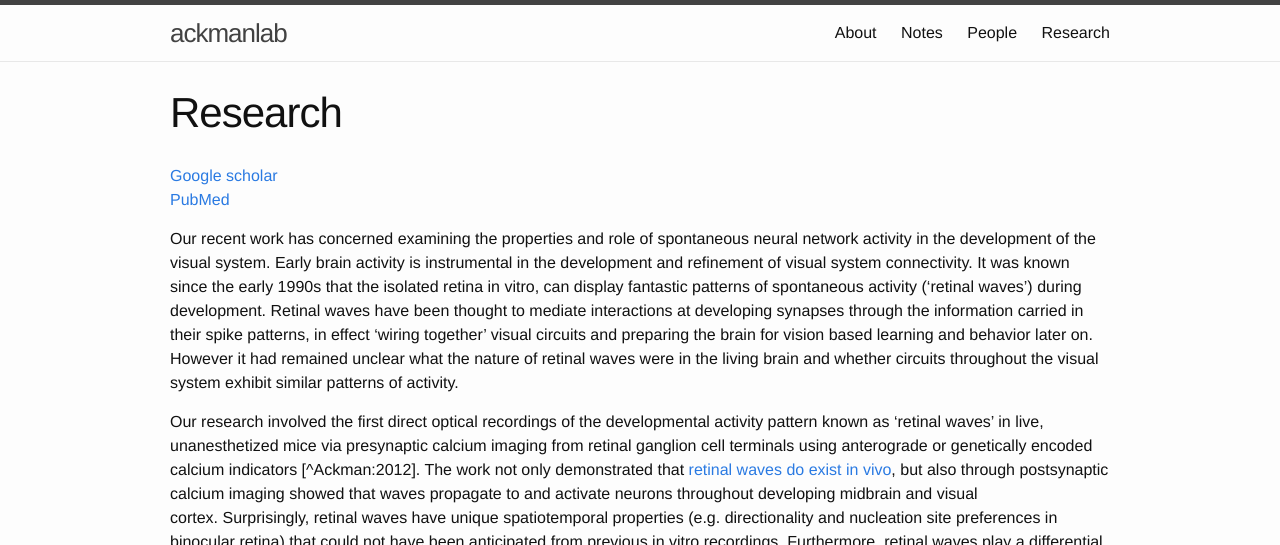
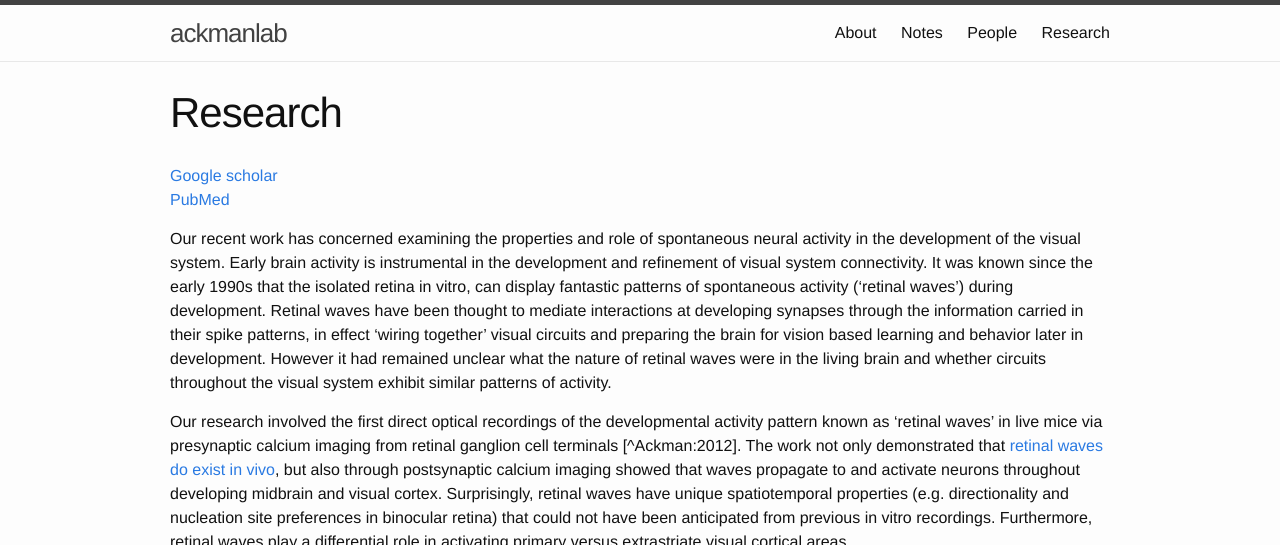
Before and after one commit to lanafrankle/ackmanlab, a Jekyll site: the page built from research.md, in a window 1280 px wide and 900 px high, cut to the strip 0-545 px from the top of the window. Built offline with Jekyll 4.4.1, drawn with Linux system fonts in a browser that asks for light colours; Markdown is read by kramdown in place of the engine named in the settings.

Commit message:
2016-08-05-07:12:42

```diff
--- a/_includes/head.html
+++ b/_includes/head.html
@@ -9,4 +9,5 @@
   <link rel="stylesheet" href="{{ "/css/main.css" | prepend: site.baseurl }}">
   <link rel="canonical" href="{{ page.url | replace:'index.html','' | prepend: site.baseurl | prepend: site.url }}">
   <link rel="alternate" type="application/rss+xml" title="{{ site.title }}" href="{{ "/feed.xml" | prepend: site.baseurl | prepend: site.url }}">
+  <link rel="icon" type="image/png" href="/favicon-32x32.png" sizes="32x32">
 </head>
--- a/research.md
+++ b/research.md
@@ -7,10 +7,9 @@ title: Research
 [Google scholar](http://scholar.google.com/citations?user=qtmtHEUAAAAJ&hl=en)
 [PubMed][pubmedMe]
 
-Our recent work has concerned examining the properties and role of spontaneous neural network activity in the development of the visual system. Early brain activity is instrumental in the development and refinement of visual system connectivity. It was known since the early 1990s that the isolated retina in vitro, can display fantastic patterns of spontaneous activity ('retinal waves') during development. Retinal waves have been thought to mediate interactions at developing synapses through the information carried in their spike patterns, in effect 'wiring together' visual circuits and preparing the brain for vision based learning and behavior later on. However it had remained unclear what the nature of retinal waves were in the living brain and whether circuits throughout the visual system exhibit similar patterns of activity.
+Our recent work has concerned examining the properties and role of spontaneous neural activity in the development of the visual system. Early brain activity is instrumental in the development and refinement of visual system connectivity. It was known since the early 1990s that the isolated retina in vitro, can display fantastic patterns of spontaneous activity ('retinal waves') during development. Retinal waves have been thought to mediate interactions at developing synapses through the information carried in their spike patterns, in effect 'wiring together' visual circuits and preparing the brain for vision based learning and behavior later in development. However it had remained unclear what the nature of retinal waves were in the living brain and whether circuits throughout the visual system exhibit similar patterns of activity.
 
-Our research involved the first direct optical recordings of the developmental activity pattern known as 'retinal waves' in live, unanesthetized mice via presynaptic calcium imaging from retinal ganglion cell terminals using anterograde or genetically encoded calcium
-indicators [^Ackman:2012]. The work not only demonstrated that [retinal waves do exist in vivo](http://www.nature.com/nature/journal/v490/n7419/extref/nature11529-s7.mov), but also through postsynaptic calcium imaging showed that waves propagate to and activate neurons throughout developing midbrain and visual cortex. Surprisingly, retinal waves have unique spatiotemporal properties (e.g. directionality and nucleation site preferences in binocular retina) that could not have been anticipated from previous in vitro recordings. Furthermore, retinal waves play a differential role in activating primary versus extrastriate visual cortical areas.
+Our research involved the first direct optical recordings of the developmental activity pattern known as 'retinal waves' in live mice via presynaptic calcium imaging from retinal ganglion cell terminals [^Ackman:2012]. The work not only demonstrated that [retinal waves do exist in vivo](http://www.nature.com/nature/journal/v490/n7419/extref/nature11529-s7.mov), but also through postsynaptic calcium imaging showed that waves propagate to and activate neurons throughout developing midbrain and visual cortex. Surprisingly, retinal waves have unique spatiotemporal properties (e.g. directionality and nucleation site preferences in binocular retina) that could not have been anticipated from previous in vitro recordings. Furthermore, retinal waves play a differential role in activating primary versus extrastriate visual cortical areas.
 
 ![]({{site.data_path}}/2016-08-04-17-23-23-retinalwaves.png)
 *Figure 1. Imaging spontaneous activity throughout the developing visual system. a, Calcium imaging in GCaMP transgenic mice. Montage shows dF/F signals simultaneously in superior colliculus and ipsilateral visual cortex during a single retinal wave propagating in a resting neonate. b, Maps of retinotopy in superior colliculus and visual cortex based on spontaneous retinal wave-front position. c, Retinal wave propagation is matched retinotopically in superior colliculus and primary visual cortex.*
```
Also changed, not shown: favicon-32x32.png (added).
